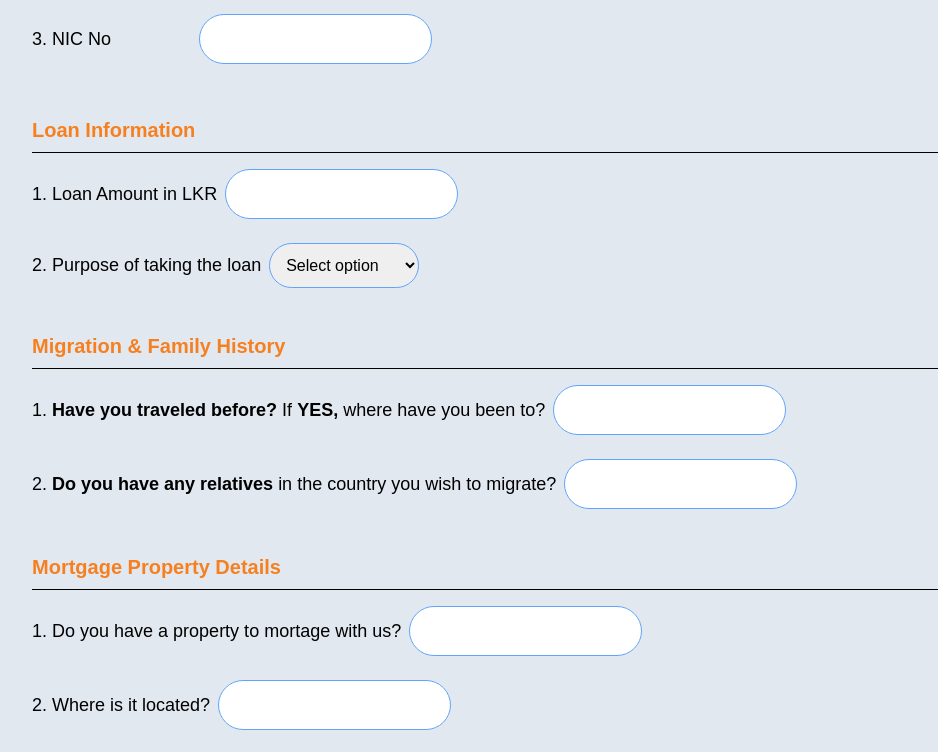
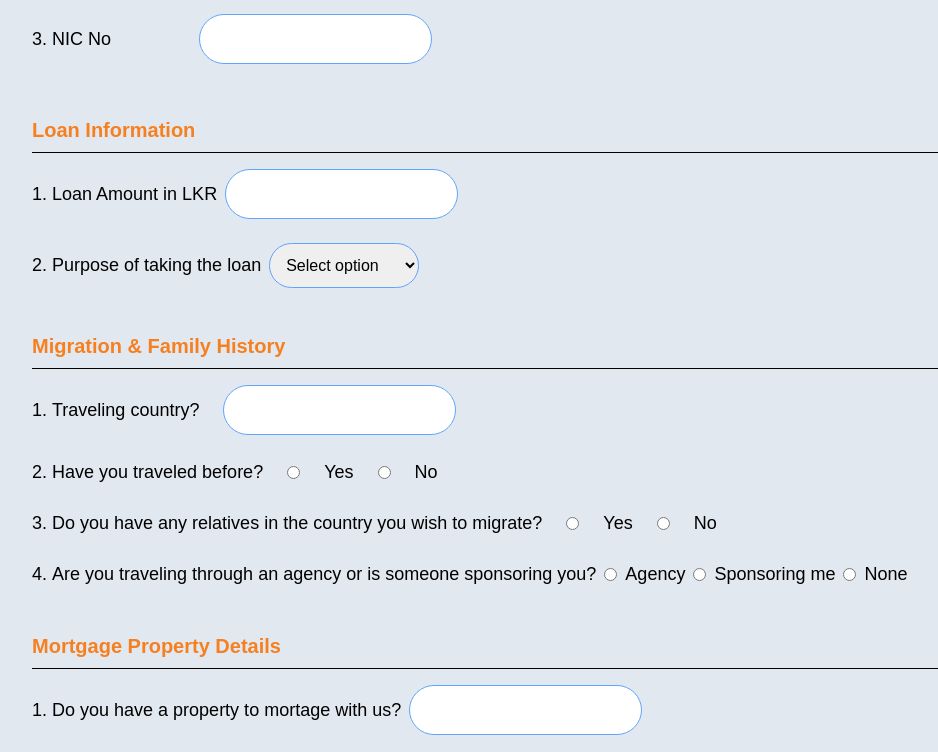
Before and after one commit to techocea/bresciagrameen, a React (Create React App) app: page /loans in a window 1280 px wide. Shown: the part 409-1161 px from the top of the page, without its empty margins (108-1046 px from the left). Built offline with nearby package versions, Linux system fonts and the light colour scheme.

Commit message:
loan changes with logics

```diff
--- a/public/index.html
+++ b/public/index.html
@@ -6,7 +6,7 @@
   <link rel="icon" href="%PUBLIC_URL%/logo123.jpeg" />
   <meta name="viewport" content="width=device-width, initial-scale=1" />
   <meta name="theme-color" content="#000000" />
-  <meta name="description" content="Web site created using create-react-app" />
+  <meta name="description" content="Credit counseling service in Negombo" />
 
 
   <link rel="manifest" href="%PUBLIC_URL%/manifest.json" />
--- a/src/pages/loan.jsx
+++ b/src/pages/loan.jsx
@@ -1,52 +1,65 @@
-import React, { useEffect, useState } from "react";
-import Aos from "aos";
-import "aos/dist/aos.css";
-import { useForm, ValidationError } from "@formspree/react";
-
-
+import React, { useState } from "react";
+import { useForm } from "@formspree/react";
 
 const Loan = () => {
-  useEffect(() => {
-    window.scrollTo(0, 0);
-  });
-
-  useEffect(() => {
-    Aos.init();
-  });
-
   const [selectedPurpose, setSelectedPurpose] = useState("Select option");
   const [countryField, setCountryField] = useState(false);
-  const [travelField, setTravelField] = useState(false);
-  const [agencyField, setAgencyField] = useState(false);
-  const [relationField, setRelationField] = useState(false);
-  const [supportField, setSupportField] = useState(false);
-  const [yesCountryField, setYesCountryField] = useState(false);
+  // const [travelField, setTravelField] = useState(false);
+  const [liveAbroad, setLiveAbroad] = useState("");
+  const [agencyField, setAgencyField] = useState(null);
+  // const [relationField, setRelationField] = useState(false);
+  const [supportField, setSupportField] = useState(null);
+  const [agencyName, setAgencyName] = useState(null);
+  const [sponsoringMe, setSponsoringMe] = useState(null);
+  const [travelHistory, setTravelHistory] = useState(null);
 
 
   const [state, handleSubmit] = useForm("xayrngwe");
 
   const handlePurposeChange = (e) => {
     const selected = e.target.value;
+
     setSelectedPurpose(selected);
-
-    setCountryField(selected === "study_abroad" || selected === "work_abroad");
-    setTravelField(selected === "Yes");
-    setAgencyField(selected === "study_abroad" || selected === "work_abroad");
-    setRelationField(false);
+    setCountryField(selected === "study_abroad" || selected === "work_abroad");// no need if
+    // setTravelField(selected === "Yes");// no need if
+    setAgencyField(false);// no need if
+    // setRelationField(false);
     setSupportField(false);
-    setYesCountryField(false);
+    setLiveAbroad(false);
+    setAgencyName(false);
+    setSponsoringMe(false);
+    setTravelHistory(false);
 
 
     if (selected === "personal_loan") {
+      setSupportField(true)
+    }
+    else if (e.target.name === "relationStatus" && e.target.value === "Yes") {
       setSupportField(true);
-      if (
-        e.target.name = "(personal-loan)relative abroad" &&
-        e.target.value === "Yes"
-      ) {
-        // setRelationField(true)
-        setYesCountryField(true)
-      }
+      setLiveAbroad(true)
     }
+    else if (e.target.name === "relationStatus" && e.target.value === "No") {
+      setSupportField(true);
+      setLiveAbroad(false);
+    }
+
+    if (e.target.name === "agency/sponsorship" && e.target.value === "Agency") {
+      setAgencyName(true);
+    }
+    if (e.target.name === "agency/sponsorship" && e.target.value === "Sponsorship") {
+      setSponsoringMe(true);
+    }
+
+    if (e.target.name === "traveledBefore" && e.target.value === "Yes") {
+      setTravelHistory(true);
+    }
+
+    // else if (e.target.name === "relationStatus" && e.target.value === "No") {
+    //   setSupportField(true);
+    //   setLiveAbroad(false);
+    // }
+
+
   };
   if (state.succeeded) {
     return <p>Thanks for joining!</p>;
@@ -108,29 +121,39 @@ const Loan = () => {
                     onChange={handlePurposeChange}
                     value={selectedPurpose}
                   >
-                    <option value="">Select option</option>
+                    <option value="Select option" disabled>Select option</option>
+                    <option value="personal_loan">Personal Loan</option>
                     <option value="work_abroad">Work Abroad</option>
                     <option value="study_abroad">Study Abroad</option>
-                    <option value="personal_loan">Personal Loan</option>
                   </select>
                 </div>
-                {countryField && (
-                  <div className="flex gap-6 max-md:flex-col max-md:items-start items-center">
-                    <label>3.&nbsp;Traveling country?</label>
-                    <input type="text" name="country" id="country" />
-                  </div>
-                )}
+
                 {supportField && (
                   <div className="flex max-md:flex-col gap-6 items-center">
                     <div className="flex max-md:flex-col items-center gap-2">
-                      <p>3.&nbsp;<strong>Do you have a relation in abroad?</strong> If<strong>&nbsp;YES,</strong> where ?</p>
-                      <input type="text" name="traveled before" id="traveled before" />
+                      <label>3.&nbsp;Do you have a relation in abroad who is capabale of doing the payments?</label>
+                      <input type="radio" name="relationStatus" id="yes" value="Yes" onChange={handlePurposeChange} />
+                      <label htmlFor="yes">Yes</label>
+                      <input type="radio" name="relationStatus" id="no" value="No" onChange={handlePurposeChange} />
+                      <label htmlFor="no">No</label>
+                      {/* <input type="text" name="traveled before" id="traveled before" /> */}
                     </div>
-                  </div>)}
-                {agencyField && (
-                  <div className="flex gap-6 max-md:flex-col max-md:items-start items-center">
-                    <p>4.&nbsp;Are you traveling through an agency or by sponsorship?</p>
-                    <input type="text" name="agency/sponsorship" id="agency/sponsorship" />
+                  </div>)
+                }
+                {liveAbroad && (
+                  <div className="flex flex-col gap-6 max-md:flex-col items-start">
+                    <div className="flex max-md:flex-col items-center gap-2">
+                      <label>4.&nbsp;What is the relationship with him/her?</label>
+                      <input type="text" name="relationWith" id="relationWith" />
+                    </div>
+                    <div className="flex items-center justify-center gap-2">
+                      <label>5.&nbsp;Where are they living?</label>
+                      <input type="text" name="relationLive" id="relationLive" />
+                    </div>
+                    <div className="flex max-md:flex-col items-center gap-2">
+                      <label>6.&nbsp;What is their occupation?</label>
+                      <input type="text" name="relationOccupation" id="relationOccupation" />
+                    </div>
                   </div>
                 )}
               </div>
@@ -139,14 +162,75 @@ const Loan = () => {
               <h1 className="form font-bold text-yellow text-xl pb-2 max-md:text-[22px] max-md:text-center">Migration & Family History</h1>
               <hr className="w-full max-md:w-screen" />
               <div className="flex flex-col gap-6 lg:gap-10 py-4 lg:py-12 max-md:w-screen max-md:px-6">
-                <div className="flex max-md:flex-col items-center gap-2 lg:gap-0 lg:justify-between">
-                  <p>1.&nbsp;<strong>Have you traveled before?</strong> If<strong>&nbsp;YES,</strong> where have you been to?</p>
+
+                <div className="flex gap-6 max-md:flex-col max-md:items-start items-center">
+                  <label>1.&nbsp;Traveling country?</label>
+                  <input type="text" name="country" id="country" />
+                </div>
+                <div className="flex gap-6 max-md:flex-col max-md:items-start items-center">
+                  <label>2.&nbsp;Have you traveled before?</label>
+                  <input type="radio" name="traveledBefore" id="traveledBefore" value="Yes" onChange={handlePurposeChange} />
+                  <label htmlFor="yes">Yes</label>
+                  <input type="radio" name="traveledBefore" id="traveledBefore" value="No" onChange={handlePurposeChange} />
+                  <label htmlFor="no">No</label>
+                </div>
+                {travelHistory && (
+                  <div className="flex flex-col gap-6 max-md:flex-col items-start">
+                    <div className="flex max-md:flex-col items-center gap-2">
+                      <label>Where have you been to?</label>
+                      <input type="text" name="travelHistory" id="travelHistory" />
+                    </div>
+                  </div>
+                )}
+                <div className="flex gap-6 max-md:flex-col max-md:items-start items-center">
+                  <label>3.&nbsp;Do you have any relatives in the country you wish to migrate?</label>
+                  <input type="radio" name="relationAbroad" id="relationAbroad" value="Yes" />
+                  <label htmlFor="yes">Yes</label>
+                  <input type="radio" name="relationAbroad" id="relationAbroad" value="No" />
+                  <label htmlFor="no">No</label>
+                </div>
+
+                <div className="flex gap-2 max-md:flex-col max-md:items-start items-center">
+                  <p>4.&nbsp;Are you traveling through an agency or is someone sponsoring you?</p>
+                  <input type="radio" name="agency/sponsorship" id="agency" value="Agency" onChange={handlePurposeChange} />
+                  <label htmlFor="agency">Agency</label>
+                  <input type="radio" name="agency/sponsorship" id="sponsorship" value="Sponsorship" onChange={handlePurposeChange} />
+                  <label htmlFor="sponsorship">Sponsoring me</label>
+                  <input type="radio" name="agency/sponsorship" id="none" value="None" onChange={handlePurposeChange} />
+                  <label htmlFor="none">None</label>
+                </div>
+                {agencyName && (
+                  <div className="flex flex-col gap-6 max-md:flex-col items-start">
+                    <div className="flex max-md:flex-col items-center gap-2">
+                      <label>5.&nbsp;What is the name of the agency?</label>
+                      <input type="text" name="agencyName" id="agencyName" />
+                    </div>
+                    <div className="flex max-md:flex-col items-center gap-2">
+                      <label>6.&nbsp;Where is the agency located?</label>
+                      <input type="text" name="agencyLocation" id="agencyLocation" />
+                    </div>
+                  </div>
+                )}
+                {sponsoringMe && (
+                  <div className="flex flex-col gap-6 max-md:flex-col items-start">
+                    <div className="flex max-md:flex-col items-center gap-2">
+                      <label>3.&nbsp;What is the relationship with him/her?</label>
+                      <input type="text" name="agencyName" id="agencyName" />
+                    </div>
+                    <div className="flex max-md:flex-col items-center gap-2">
+                      <label>4.&nbsp;What is his/her occupation?</label>
+                      <input type="text" name="agencyLocation" id="agencyLocation" />
+                    </div>
+                  </div>
+                )}
+                {/* <div className="flex max-md:flex-col items-center gap-2 lg:gap-0 lg:justify-between">
+                  <p>5.&nbsp;<strong>Have you traveled before?</strong> If<strong>&nbsp;YES,</strong> where have you been to?</p>
                   <input type="text" name="traveled before" id="traveled before" />
                 </div>
                 <div className="flex max-md:flex-col items-center gap-2">
-                  <p>2.&nbsp;<strong>Do you have any relatives </strong>in the country you wish to migrate?</p>
+                  <p>6.&nbsp;<strong>Do you have any relatives </strong>in the country you wish to migrate?</p>
                   <input type="text" name="relatives live in" id="relatives live in" />
-                </div>
+                </div> */}
               </div>
             </div>
             <div className="max-md:flex max-md:flex-col max-md:items-center max-md:justify-center ">
```
